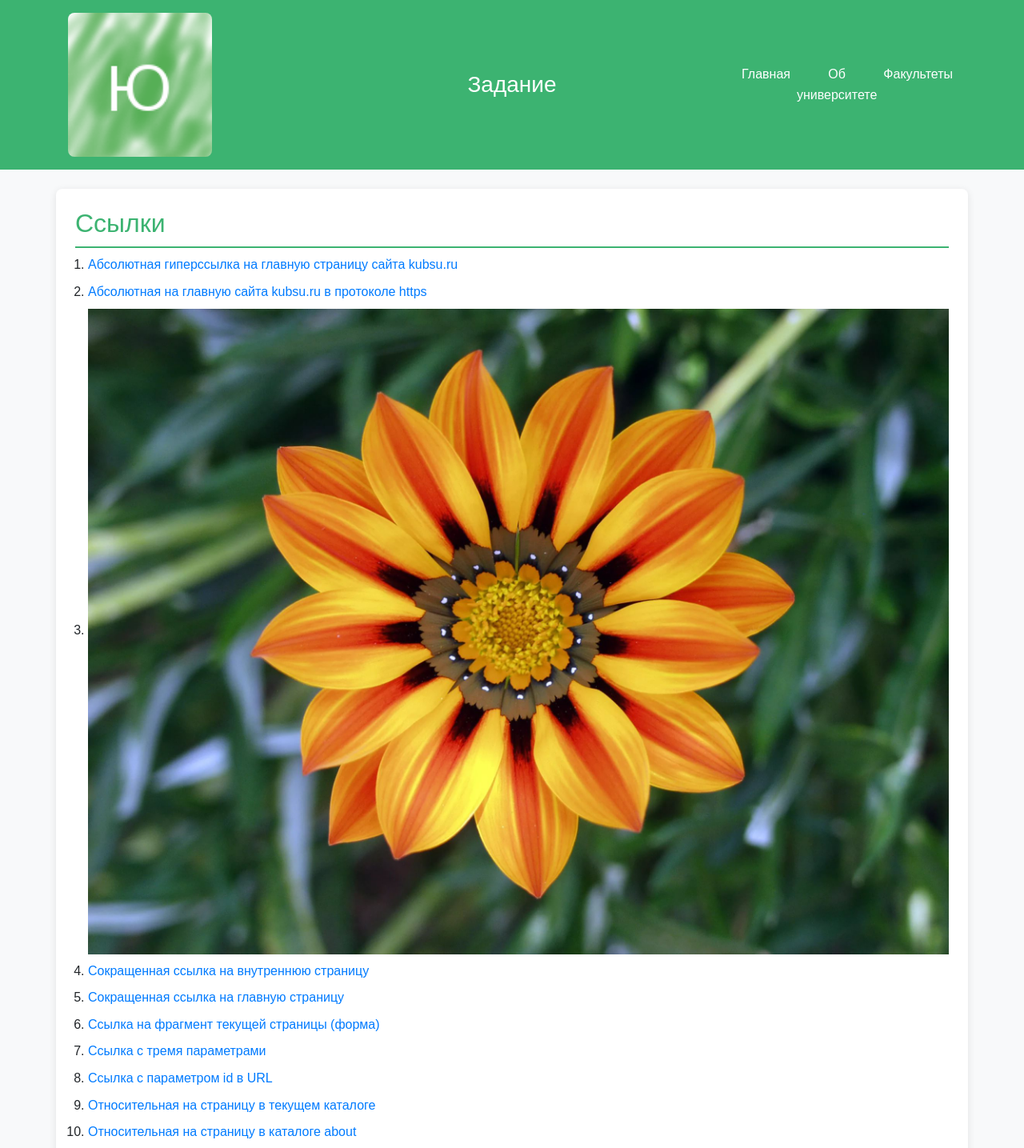
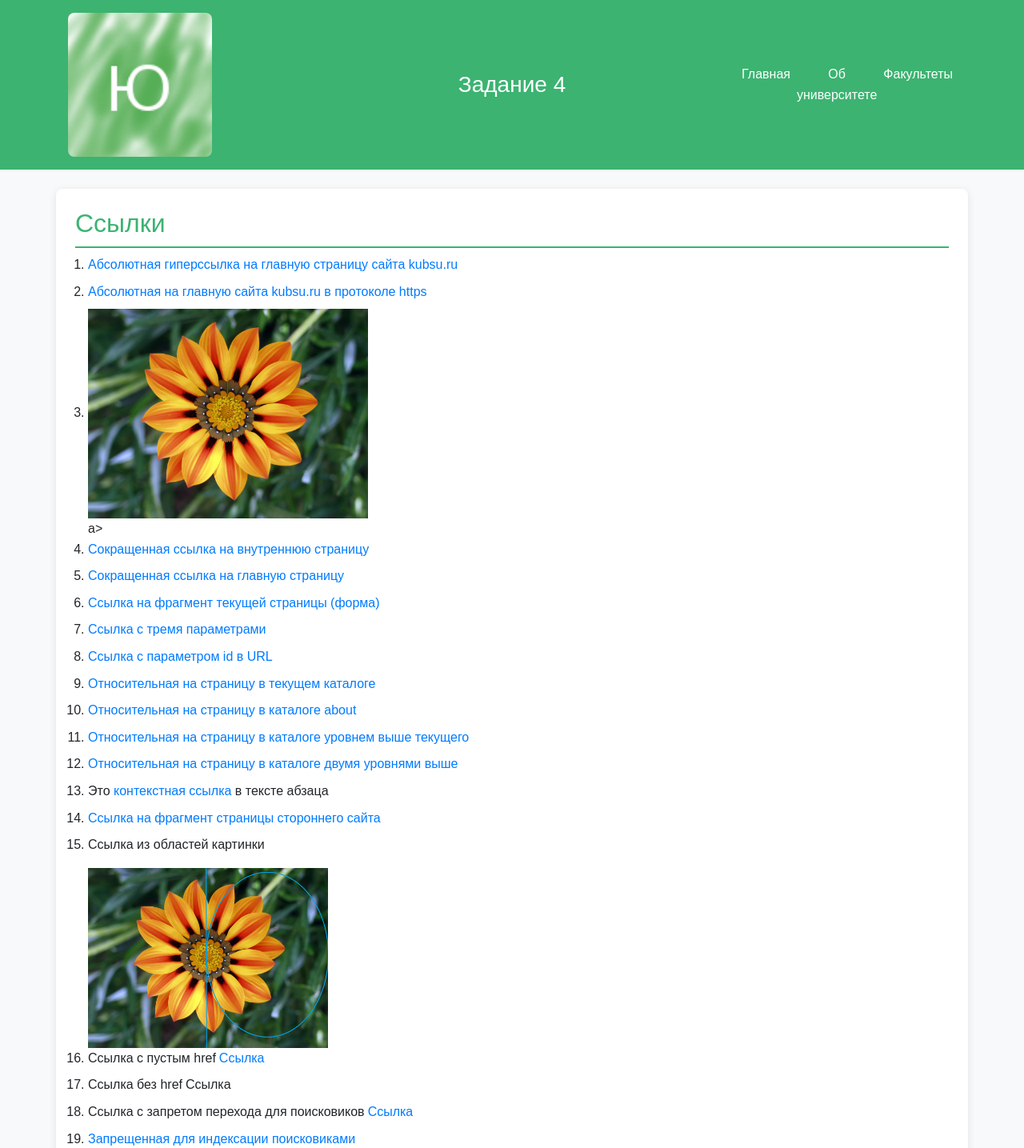
Before and after one commit to Aanaastaasiaaa/Aanaastaasiaaa3.github.io, a plain HTML site: page index.html in a window 1280 px wide. Shown: the top 1435 px of the page at 80% size. Drawn offline with nearby package versions, Linux system fonts and the light colour scheme.

Commit message:
Add files via upload

```diff
--- a/index.html
+++ b/index.html
@@ -82,7 +82,7 @@
             </div>
 
             <div class="col-12 col-md-6 text-center">
-                <h1 class="h3 mb-0 text-white">Задание </h1>
+                <h1 class="h3 mb-0 text-white">Задание 4</h1>
             </div>
 
 
@@ -105,10 +105,7 @@
                 <ol class="links-list pl-3">
                     <li class="mb-2"><a href="http://kubsu.ru/">Абсолютная гиперссылка на главную страницу сайта kubsu.ru</a></li>
                     <li class="mb-2"><a href="https://kubsu.ru/">Абсолютная на главную сайта kubsu.ru в протоколе https</a></li>
-                    <li class="mb-2">
-                        <a href="https://kubsu.ru/">
-                            <img src="image.jpg" alt="КубГУ" class="img-fluid">
-                        </a>
+                    <li><a href="https://kubsu.ru/"><img src="image.jpg" alt="КубГУ" width="350"></a></li>a>
                     </li>
                     <li class="mb-2"><a href="/about">Сокращенная ссылка на внутреннюю страницу</a></li>
                     <li class="mb-2"><a href="/">Сокращенная ссылка на главную страницу</a></li>
@@ -121,13 +118,15 @@
                     <li class="mb-2"><a href="../../page.html">Относительная на страницу в каталоге двумя уровнями выше</a></li>
                     <li class="mb-2">Это <a href="https://kubsu.ru/">контекстная ссылка</a> в тексте абзаца</li>
                     <li class="mb-2"><a href="https://wikipedia.org/wiki/HTML#History">Ссылка на фрагмент страницы стороннего сайта</a></li>
-                    <li class="mb-2">
+                    <li>
                         <p>Ссылка из областей картинки</p>
-                        <img src="image1.jpg" alt="Картинка с разными областями" class="img-fluid" usemap="#car">
+                        <img src="image1.jpg" alt="Картинка с разными областями" usemap="#car"
+                             width="300" height="300">
                         <map name="car">
                             <area shape="rect" href="https://kubsu.ru/" coords="0,0,150,150" alt="rect">
                             <area shape="circle" href="https://www.kubsu.ru/news" coords="225,150,150" alt="circle">
                         </map>
+
                     </li>
                     <li class="mb-2">Ссылка с пустым href<a href="" class="ml-1">Cсылка</a></li>
                     <li class="mb-2">Ссылка без href<a class="ml-1">Ссылка</a></li>
```
